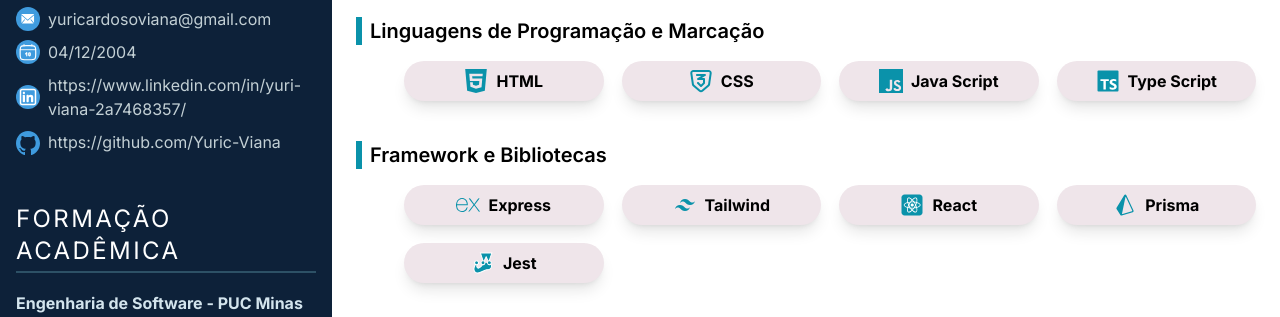
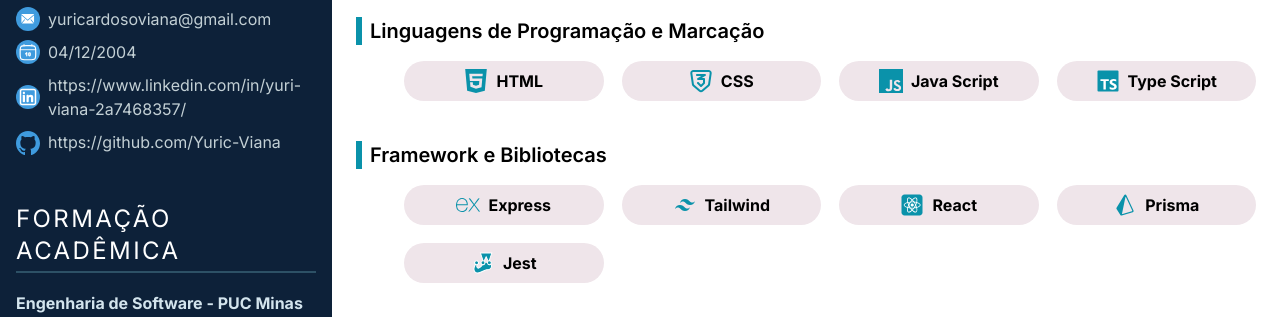
Before and after one commit to Yuric-Viana/digital-resume, a React (Vite) app: page / in a window 1280 px wide. Shown: the part 427-744 px from the top of the page. Built offline with nearby package versions, Linux system fonts and the light colour scheme.

Commit message:
refactor: remover efeito do card de hard skills

```diff
--- a/src/components/HardSkillsComponent.tsx
+++ b/src/components/HardSkillsComponent.tsx
@@ -16,7 +16,7 @@ export function HardSkillsComponent({ skills, title }: HardSkillsProps) {
             <ul className="pt-4 lg:pl-12 grid gap-4.5 md:grid-cols-2 lg:grid-cols-4">
                 {
                     skills.map((skill) => (
-                        <li className=" cursor-pointer transition-all scale-100 lg:hover:scale-110 bg-[#EFE5EA] p-2 rounded-4xl w-auto px-6 flex gap-2 justify-center duration-400 hover:text-white shadow-lg card-fill-effect ease-linear">
+                        <li className=" cursor-pointer transition-all scale-100 lg:hover:scale-110 bg-[#EFE5EA] p-2 rounded-4xl w-auto px-6 flex gap-2 justify-center ease-linear">
                             <img className="w-6" src={skill.iconSrc} alt={skill.iconAlt} />
                             <p className="font-bold">{skill.name}</p>
                         </li>
```
